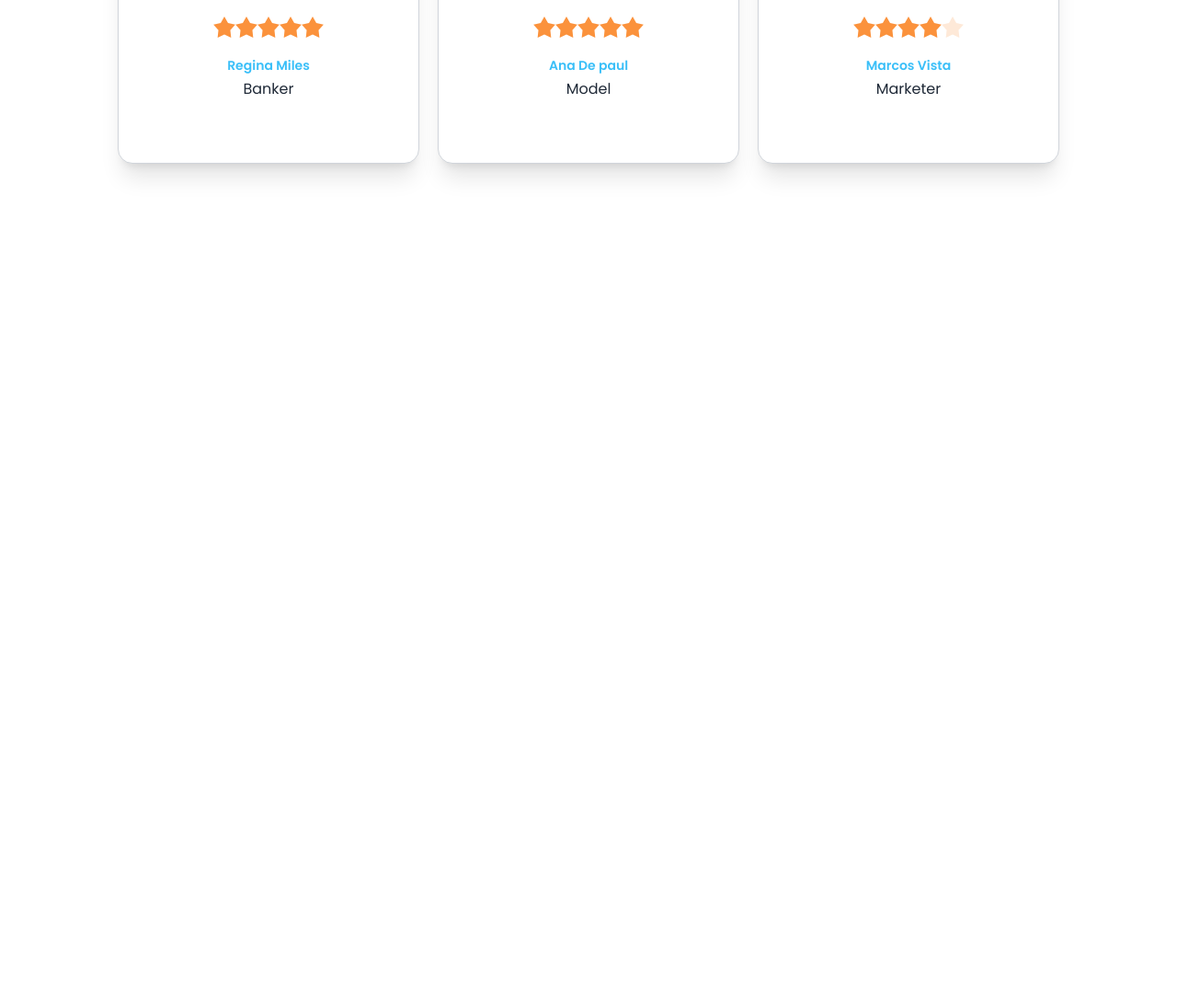
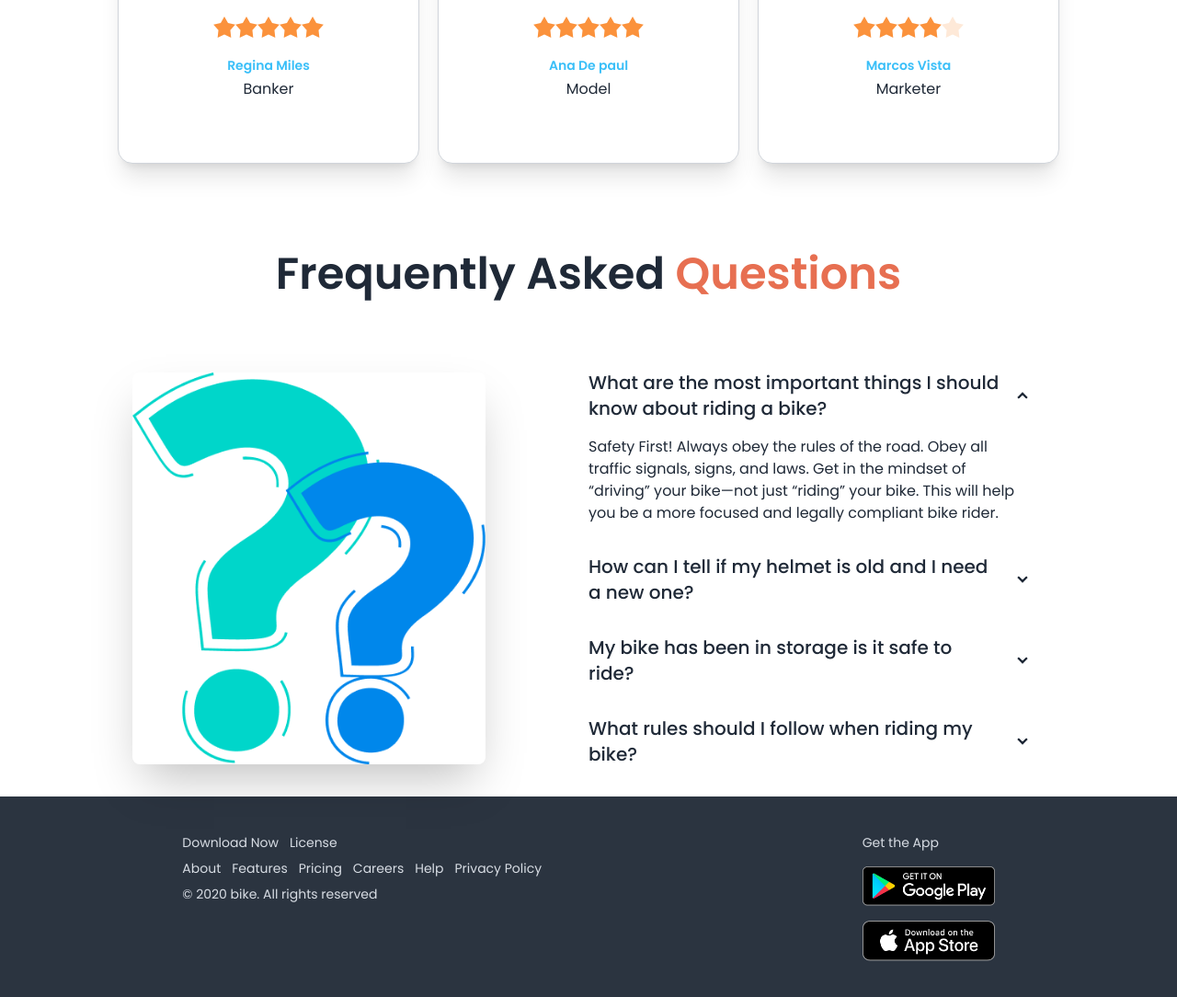
Before and after one commit to cyberpenta/biker-zone, a plain HTML site: page index.html in a window 1280 px wide. Shown: the part 2303-3387 px from the top of the page at 92% size. Before the commit the page ends 2577 px from the top, so only its background shows below. Drawn offline with nearby package versions, Linux system fonts and the light colour scheme.

Commit message:
footer added and all things done

```diff
--- a/index.html
+++ b/index.html
@@ -281,9 +281,85 @@
         </section>
         <!-- Happy client section End -->
 
+        <section class="my-24 lg:w-4/5 lg:m-auto">
+            <h3 class="text-5xl font-semibold text-center mb-12">Frequently Asked<span class="text-bike">
+                    Questions</span></h3>
+            <div class="hero">
+                <div class="hero-content flex-col lg:flex-row lg:gap-24">
+                    <img src="./images/others/faq.png" class="w-3/4     lg:max-w-sm rounded-lg shadow-2xl" />
+                    <div>
+                        <div class="collapse collapse-arrow ">
+                            <input type="radio" name="my-accordion-2" checked="checked" />
+                            <div class="collapse-title text-xl font-medium">
+                                What are the most important things I should
+                                know about riding a bike?
+                            </div>
+                            <div class="collapse-content">
+                                <p>Safety First! Always obey the rules of the road. Obey all traffic signals, signs, and
+                                    laws. Get in the mindset of “driving” your bike—not just “riding” your bike. This
+                                    will help you be a more focused and legally compliant bike rider. </p>
+                            </div>
+                        </div>
+                        <div class="collapse collapse-arrow ">
+                            <input type="radio" name="my-accordion-2" />
+                            <div class="collapse-title text-xl font-medium">
+                                How can I tell if my helmet is old and I need a
+                                new one?
+                            </div>
+                            <div class="collapse-content">
+                                <p>hello</p>
+                            </div>
+                        </div>
+                        <div class="collapse collapse-arrow ">
+                            <input type="radio" name="my-accordion-2" />
+                            <div class="collapse-title text-xl font-medium">
+                                My bike has been in storage is it safe to ride?
+                            </div>
+                            <div class="collapse-content">
+                                <p>hello</p>
+                            </div>
+                        </div>
+                        <div class="collapse collapse-arrow ">
+                            <input type="radio" name="my-accordion-2" />
+                            <div class="collapse-title text-xl font-medium">
+                                What rules should I follow when riding my bike?
+                            </div>
+                            <div class="collapse-content">
+                                <p>hello</p>
+                            </div>
+                        </div>
+                    </div>
+                </div>
+            </div>
+        </section>
+
     </main>
-    <footer>
+    <footer class="footer p-10 bg-neutral text-neutral-content lg:flex lg:justify-around gap-8">
+        <div>
+            <div class="flex justify-around gap-3">
+                <p>Download Now</p>
+                <p>License</p>
+            </div>
+            <div class="lg:flex lg:justify-start lg:gap-3">
+                <p>About</p>
+                <p>Features</p>
+                <p>Pricing</p>
+                <p>Careers</p>
+                <p>Help</p>
+                <p>Privacy Policy</p>
+            </div>
+            <div class="lg:flex">
+                <p>© 2020 bike. All rights reserved</p>
+            </div>
+            <div>
+            </div>
 
+        </div>
+        <div class="lg:grid grid-cols-1 gap-4">
+            <h2>Get the App</h2>
+            <a><img class="w-36" src="./images/others/android.png" alt=""></a>
+            <a><img class="w-36" src="./images/others/ios.png" alt=""></a>
+        </div>
     </footer>
 </body>
 
```
